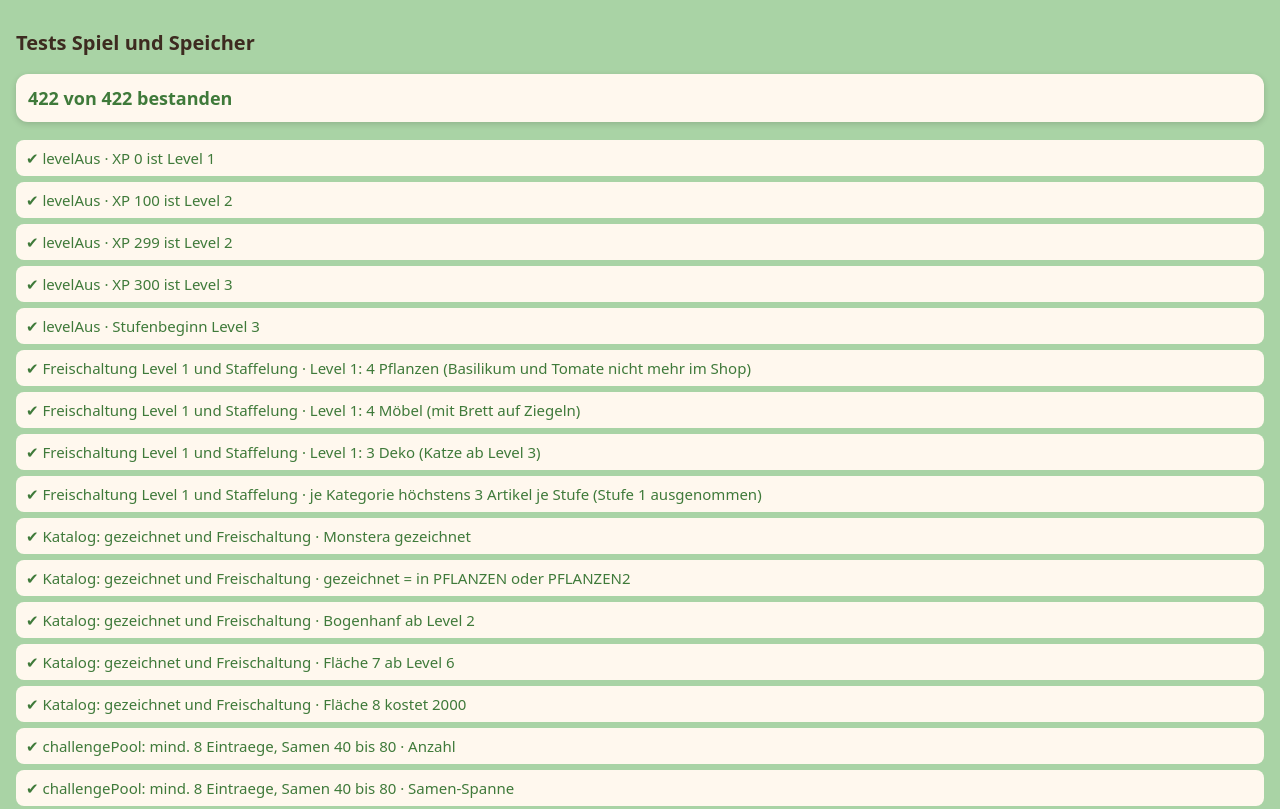
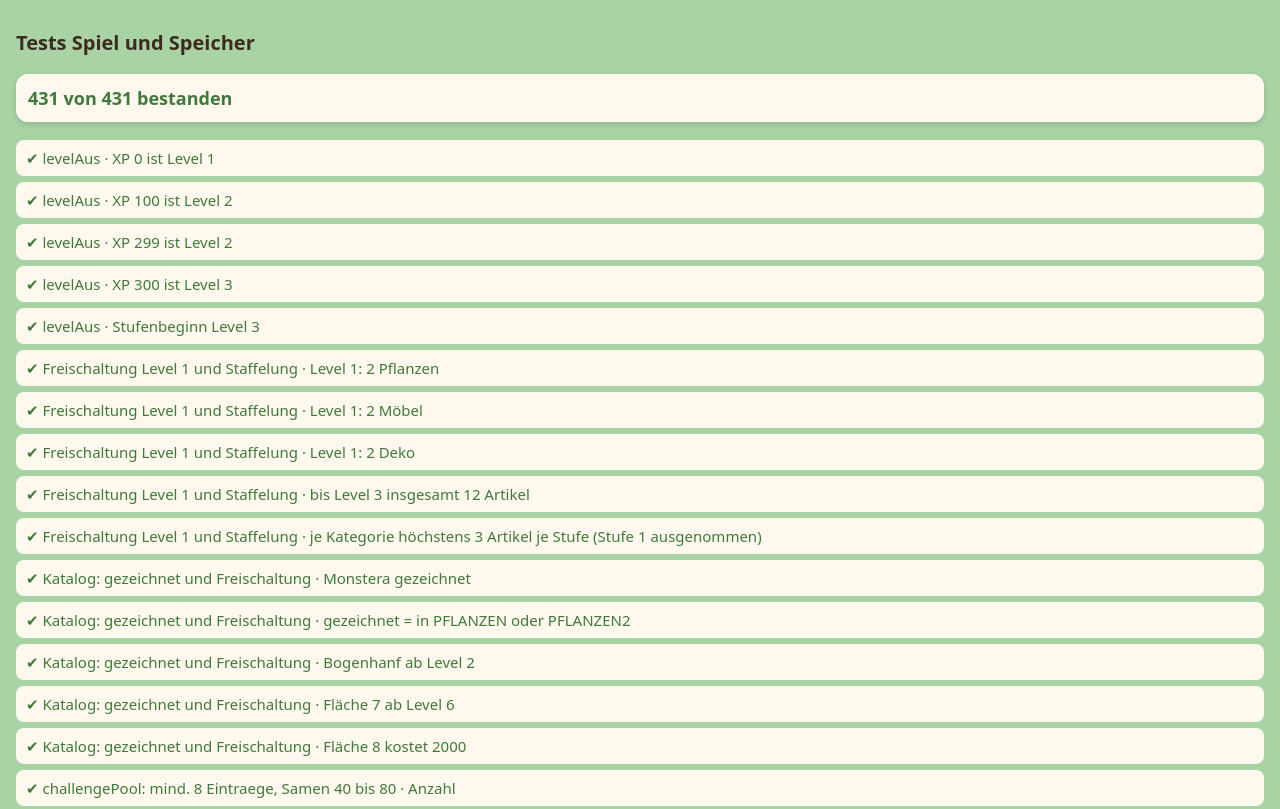
Before and after one commit to martinwottle-rgb/budgetgarden, a plain HTML site: page tests-spiel.html in a window 1280 px wide. Shown: the top 809 px of the page. Drawn offline with Linux system fonts and the light colour scheme.

Commit message:
Freischaltungen über 25 Level verteilt, Start mit leerem Gewächshaus und Gutscheinen, Shop sortiert
Co-Authored-By: Claude Opus 5.5 <noreply@anthropic.com>

```diff
--- a/css/woche.css
+++ b/css/woche.css
@@ -237,3 +237,8 @@
   .wk-fuellung { transition: none; }
   .wk-pfeil:active { transform: none; }
 }
+
+/* Hinweis im leeren Gewächshaus beim Start */
+.wk-start { display: grid; gap: 10px; }
+.wk-start-titel { font-weight: 700; font-size: 17px; }
+.wk-start p { margin: 0; }
--- a/js/speicher.js
+++ b/js/speicher.js
@@ -35,7 +35,11 @@ export function standardDaten(heute) {
       bewertet: { tage: [], wochen: [], zeitraeume: [] },
       offeneAbschluesse: [],
       besuch: { letzter: null, tag: 0 },
-      gutscheine: [],
+      // Start: leeres Gewächshaus, ein Möbel nach Wahl und eine Efeutute als Gutschein, dazu 50 Samen
+      gutscheine: [
+        { kategorie: 'moebel', typ: '*', bisLevel: 1 },
+        { kategorie: 'pflanze', typ: 'efeutute' }
+      ],
       saatgut: {},
       tuete: { seitSelten: 0, seitLegendaer: 0, geoeffnet: 0 },
       gratisTueten: 0,
@@ -44,11 +48,8 @@ export function standardDaten(heute) {
       entdeckt: [],
       gewaechshaus: {
         groesse: 6,
-        moebel: [
-          { id: 'm1', typ: 'regal_holz', gx: 0, gy: 1.6, drehung: 90 },
-          { id: 'm2', typ: 'tisch_natur', gx: 1.2, gy: 0, drehung: 0 }
-        ],
-        pflanzen: [{ id: 'p1', typ: 'efeutute', stufe: 1, ort: { moebel: 'm2', platz: 0 } }],
+        moebel: [],
+        pflanzen: [],
         deko: []
       }
     }
--- a/js/spiel.js
+++ b/js/spiel.js
@@ -31,29 +31,29 @@ const hat = (objekt, schluessel) => Object.prototype.hasOwnProperty.call(objekt,
 export const PREISE_PFLANZEN = {
   efeutute: { name: 'Efeutute', preis: 50, level: 1 },
   kaktus: { name: 'Goldkugelkaktus', preis: 40, level: 1 },
-  monstera: { name: 'Monstera deliciosa', preis: 200, level: 1 },
-  sonnenblume: { name: 'Sonnenblume', preis: 160, level: 1 },
+  monstera: { name: 'Monstera deliciosa', preis: 200, level: 7 },
+  sonnenblume: { name: 'Sonnenblume', preis: 160, level: 8 },
   bogenhanf: { name: 'Bogenhanf', preis: 50, level: 2 },
-  gruenlilie: { name: 'Grünlilie', preis: 50, level: 2 },
-  aloe: { name: 'Aloe vera', preis: 45, level: 3 },
-  gluecksfeder: { name: 'Glücksfeder', preis: 55, level: 3 },
-  lavendel: { name: 'Lavendel', preis: 50, level: 4 },
-  echeverie: { name: 'Echeverie', preis: 45, level: 4 },
-  geigenfeige: { name: 'Geigenfeige', preis: 220, level: 5 },
-  zitrone: { name: 'Zitronenbäumchen', preis: 230, level: 5 },
-  bonsai: { name: 'Ficus-Bonsai', preis: 60, level: 6 },
-  kletterrose: { name: 'Kletterrose', preis: 190, level: 6 },
-  orchidee: { name: 'Phalaenopsis-Orchidee', preis: 60, level: 7 },
-  calathea: { name: 'Calathea', preis: 55, level: 7 },
-  bostonfarn: { name: 'Bostonfarn', preis: 50, level: 8 },
-  strelitzie: { name: 'Strelitzie', preis: 300, level: 6 },
-  alocasia: { name: 'Alocasia', preis: 320, level: 7 },
-  olivenbaum: { name: 'Olivenbaum', preis: 400, level: 9 },
-  kentia: { name: 'Kentia-Palme', preis: 450, level: 11 },
-  feigenbaum: { name: 'Feigenbaum', preis: 480, level: 12 },
-  kannenpflanze: { name: 'Kannenpflanze', preis: 260, level: 13 },
-  bananenstaude: { name: 'Bananenstaude', preis: 600, level: 14 },
-  hoya: { name: 'Wachsblume (Hoya)', preis: 300, level: 16 }
+  gruenlilie: { name: 'Grünlilie', preis: 50, level: 3 },
+  aloe: { name: 'Aloe vera', preis: 45, level: 4 },
+  gluecksfeder: { name: 'Glücksfeder', preis: 55, level: 5 },
+  lavendel: { name: 'Lavendel', preis: 50, level: 7 },
+  echeverie: { name: 'Echeverie', preis: 45, level: 6 },
+  geigenfeige: { name: 'Geigenfeige', preis: 220, level: 11 },
+  zitrone: { name: 'Zitronenbäumchen', preis: 230, level: 12 },
+  bonsai: { name: 'Ficus-Bonsai', preis: 60, level: 9 },
+  kletterrose: { name: 'Kletterrose', preis: 190, level: 13 },
+  orchidee: { name: 'Phalaenopsis-Orchidee', preis: 60, level: 11 },
+  calathea: { name: 'Calathea', preis: 55, level: 10 },
+  bostonfarn: { name: 'Bostonfarn', preis: 50, level: 12 },
+  strelitzie: { name: 'Strelitzie', preis: 300, level: 15 },
+  alocasia: { name: 'Alocasia', preis: 320, level: 16 },
+  olivenbaum: { name: 'Olivenbaum', preis: 400, level: 18 },
+  kentia: { name: 'Kentia-Palme', preis: 450, level: 19 },
+  feigenbaum: { name: 'Feigenbaum', preis: 480, level: 20 },
+  kannenpflanze: { name: 'Kannenpflanze', preis: 260, level: 14 },
+  bananenstaude: { name: 'Bananenstaude', preis: 600, level: 22 },
+  hoya: { name: 'Wachsblume (Hoya)', preis: 300, level: 17 }
 };
 
 // Nicht mehr im Shop (SPEC-2). Vorhandene Pflanzen im Garten lassen sich verkaufen und leveln.
@@ -66,51 +66,51 @@ const PREISE_AUSLAUF = {
 export const PREISE_MOEBEL = {
   ziegelbrett: { name: 'Brett auf Betonsteinen', preis: 60, level: 1 },
   tisch_natur: { name: 'Pflanzentisch Teak', preis: 150, level: 1 },
-  regal_holz: { name: 'Teakregal', preis: 150, level: 1 },
-  holzkiste: { name: 'Teakkiste', preis: 150, level: 1 },
-  tisch_weiss: { name: 'Pflanzentisch Creme', preis: 180, level: 2 },
-  gaertnertisch_guss: { name: 'Gärtnertisch Haarnadel', preis: 250, level: 2 },
-  leiterregal: { name: 'Leiterregal', preis: 220, level: 3 },
-  wandregal: { name: 'Wandboard', preis: 170, level: 3 },
-  metallregal: { name: 'Haarnadel-Regal', preis: 260, level: 4 },
+  regal_holz: { name: 'Teakregal', preis: 150, level: 3 },
+  holzkiste: { name: 'Teakkiste', preis: 150, level: 4 },
+  tisch_weiss: { name: 'Pflanzentisch Creme', preis: 180, level: 6 },
+  gaertnertisch_guss: { name: 'Gärtnertisch Haarnadel', preis: 250, level: 9 },
+  leiterregal: { name: 'Leiterregal', preis: 220, level: 7 },
+  wandregal: { name: 'Wandboard', preis: 170, level: 5 },
+  metallregal: { name: 'Haarnadel-Regal', preis: 260, level: 13 },
   zinkregal: { name: 'Zinkregal', preis: 120, level: 2 },
-  zinkregal_hoch: { name: 'Hohes Zinkregal', preis: 340, level: 6 },
-  rattan_etagere: { name: 'Rattan-Etagere', preis: 240, level: 4 },
-  blumenhocker: { name: 'Blumenhocker', preis: 200, level: 5 },
-  steinsockel: { name: 'Terrazzo-Sockel', preis: 300, level: 5 },
+  zinkregal_hoch: { name: 'Hohes Zinkregal', preis: 340, level: 14 },
+  rattan_etagere: { name: 'Rattan-Etagere', preis: 240, level: 11 },
+  blumenhocker: { name: 'Blumenhocker', preis: 200, level: 12 },
+  steinsockel: { name: 'Terrazzo-Sockel', preis: 300, level: 16 },
   kraeuterbeet: { name: 'Kräuterbeet', preis: 500, level: 8 },
-  sideboard: { name: 'Sideboard', preis: 380, level: 6 },
-  pflanzentreppe: { name: 'Pflanzentreppe', preis: 300, level: 7 },
-  vitrine: { name: 'Glasvitrine mit Terrarium', preis: 550, level: 9 },
+  sideboard: { name: 'Sideboard', preis: 380, level: 17 },
+  pflanzentreppe: { name: 'Pflanzentreppe', preis: 300, level: 15 },
+  vitrine: { name: 'Glasvitrine mit Terrarium', preis: 550, level: 19 },
   hochbeet: { name: 'Hochbeet', preis: 900, level: 10 },
-  sputnik: { name: 'Sputnik-Pflanzenständer', preis: 650, level: 12 },
-  hochregal: { name: 'Raumteiler-Regal', preis: 900, level: 15 }
+  sputnik: { name: 'Sputnik-Pflanzenständer', preis: 650, level: 21 },
+  hochregal: { name: 'Raumteiler-Regal', preis: 900, level: 24 }
 };
 
 // Deko: die elf Namen aus SPEC.md. Lichterkette und Haengeampel stehen in SPEC, aber nicht in der Auftragsliste.
 export const PREISE_DEKO = {
   laterne: { name: 'Laterne', preis: 60, level: 1 },
-  bank: { name: 'Bank', preis: 80, level: 1 },
+  bank: { name: 'Bank', preis: 80, level: 5 },
   giesskanne: { name: 'Gießkanne', preis: 40, level: 1 },
-  katze: { name: 'Katze', preis: 250, level: 3 },
-  teppich: { name: 'Teppich', preis: 60, level: 2 },
-  vogelhaus: { name: 'Vogelhaus', preis: 70, level: 2 },
-  gartenzwerg: { name: 'Gartenzwerg', preis: 40, level: 3 },
-  windspiel: { name: 'Windspiel', preis: 30, level: 3 },
-  lichterkette: { name: 'Lichterglas', preis: 50, level: 4 },
-  haengeampel: { name: 'Hängeampel', preis: 60, level: 4 },
-  springbrunnen: { name: 'Springbrunnen', preis: 500, level: 5 },
-  katzenkorb: { name: 'Katzenkorb', preis: 180, level: 5 },
-  leseecke: { name: 'Leseplatz', preis: 220, level: 6 },
-  loungesessel: { name: 'Lounge-Sessel', preis: 350, level: 7 },
-  haengesessel: { name: 'Rattan-Hängesessel', preis: 420, level: 8 },
-  bogenlampe: { name: 'Bogenlampe', preis: 300, level: 9 },
-  schaukelstuhl: { name: 'Schaukelstuhl', preis: 380, level: 10 },
+  katze: { name: 'Katze', preis: 250, level: 9 },
+  teppich: { name: 'Teppich', preis: 60, level: 3 },
+  vogelhaus: { name: 'Vogelhaus', preis: 70, level: 6 },
+  gartenzwerg: { name: 'Gartenzwerg', preis: 40, level: 4 },
+  windspiel: { name: 'Windspiel', preis: 30, level: 2 },
+  lichterkette: { name: 'Lichterglas', preis: 50, level: 7 },
+  haengeampel: { name: 'Hängeampel', preis: 60, level: 8 },
+  springbrunnen: { name: 'Springbrunnen', preis: 500, level: 15 },
+  katzenkorb: { name: 'Katzenkorb', preis: 180, level: 10 },
+  leseecke: { name: 'Leseplatz', preis: 220, level: 11 },
+  loungesessel: { name: 'Lounge-Sessel', preis: 350, level: 13 },
+  haengesessel: { name: 'Rattan-Hängesessel', preis: 420, level: 16 },
+  bogenlampe: { name: 'Bogenlampe', preis: 300, level: 12 },
+  schaukelstuhl: { name: 'Schaukelstuhl', preis: 380, level: 14 },
   plattenspieler: { name: 'Plattenspieler-Möbel', preis: 450, level: 25 },
-  lichterlaube: { name: 'Lichterbogen', preis: 500, level: 12 },
+  lichterlaube: { name: 'Lichterbogen', preis: 500, level: 18 },
   aquarium: { name: 'Aquarium', preis: 700, level: 23 },
   teewagen: { name: 'Teewagen', preis: 400, level: 17 },
-  skulptur: { name: 'Messing-Skulptur', preis: 800, level: 18 }
+  skulptur: { name: 'Messing-Skulptur', preis: 800, level: 20 }
 };
 
 export const ERWEITERUNGEN = [
@@ -1265,8 +1265,10 @@ export function kaufen(daten, kategorie, typ, ort, heute = heuteIso()) {
     return fehler('Unbekannte Kategorie.');
   }
   if (eintrag.gutschein) {
-    const i = (d.spiel.gutscheine || []).findIndex(g => g.kategorie === kategorie && g.typ === typ);
-    d.spiel.gutscheine.splice(i, 1);
+    // Passender Einzel-Gutschein zuerst, sonst der Gutschein nach Wahl
+    const g = gutscheinFuer(d, kategorie, typ);
+    const i = d.spiel.gutscheine.indexOf(g);
+    if (i >= 0) d.spiel.gutscheine.splice(i, 1);
   }
   if (kategorie === 'pflanze') entdecke(d, typ);
   d.spiel.samen -= preis;
@@ -1467,8 +1469,17 @@ function gutscheinAusDatum(liste, heute, salz) {
 }
 
 // Gutschein eines Artikels (kategorie + typ) oder null
+// Ein Gutschein mit typ '*' gilt für ein Teil nach Wahl dieser Kategorie bis Level bisLevel (Start-Gutschein).
 export function gutscheinFuer(daten, kategorie, typ) {
-  return (daten.spiel.gutscheine || []).find(g => g.kategorie === kategorie && g.typ === typ) || null;
+  const liste = daten.spiel.gutscheine || [];
+  return liste.find(g => g.kategorie === kategorie && g.typ === typ) ||
+    liste.find(g => g.kategorie === kategorie && g.typ === '*' && levelVonArtikel(kategorie, typ) <= (g.bisLevel || 1)) ||
+    null;
+}
+
+function levelVonArtikel(kategorie, typ) {
+  const tabelle = kategorie === 'pflanze' ? PREISE_PFLANZEN : kategorie === 'moebel' ? PREISE_MOEBEL : kategorie === 'deko' ? PREISE_DEKO : {};
+  return hat(tabelle, typ) ? tabelle[typ].level : Infinity;
 }
 
 // Tagesgeschenk für heute. verfuegbar: noch nicht abgeholt. tag: Nummer des Geschenks (zählt nie zurück).
--- a/js/tests-spiel.js
+++ b/js/tests-spiel.js
@@ -57,10 +57,17 @@ function wirft(fn) {
 
 const EUR = (x) => x * 100;
 
-// Startstand mit genug Samen, Level 1
+// Startstand mit genug Samen, Level 1. Für die Mechanik-Tests mit dem früheren Startgarten
+// (Teakregal, Pflanzentisch, eine Efeutute) und ohne Start-Gutscheine.
 function basis(samen = 500, xp = 0) {
   const d = P.standardDaten('2026-10-01');
   d.einstellungen.ersteinrichtungFertig = true;
+  d.spiel.gutscheine = [];
+  d.spiel.gewaechshaus.moebel = [
+    { id: 'm1', typ: 'regal_holz', gx: 0, gy: 1.6, drehung: 90 },
+    { id: 'm2', typ: 'tisch_natur', gx: 1.2, gy: 0, drehung: 0 }
+  ];
+  d.spiel.gewaechshaus.pflanzen = [{ id: 'p1', typ: 'efeutute', stufe: 1, ort: { moebel: 'm2', platz: 0 } }];
   d.spiel.samen = samen;
   d.spiel.xp = xp;
   return d;
@@ -95,10 +102,11 @@ test('levelAus', () => {
 
 test('Freischaltung Level 1 und Staffelung', () => {
   const k = S.katalog(P.standardDaten('2026-10-01'));
-  gleich(k.filter(x => x.kategorie === 'pflanze' && x.level === 1).length, 4, 'Level 1: 4 Pflanzen (Basilikum und Tomate nicht mehr im Shop)');
-  // Auftrag 1.1: Brett auf Ziegeln (Möbel) ist Level 1, Katze wird erst ab Level 3 freigeschaltet
-  gleich(k.filter(x => x.kategorie === 'moebel' && x.level === 1).length, 4, 'Level 1: 4 Möbel (mit Brett auf Ziegeln)');
-  gleich(k.filter(x => x.kategorie === 'deko' && x.level === 1).length, 3, 'Level 1: 3 Deko (Katze ab Level 3)');
+  gleich(k.filter(x => x.kategorie === 'pflanze' && x.level === 1).length, 2, 'Level 1: 2 Pflanzen');
+  // Neu verteilt (23.10.): Start mit je zwei Artikeln, danach meist je ein Artikel pro Kategorie und Level
+  gleich(k.filter(x => x.kategorie === 'moebel' && x.level === 1).length, 2, 'Level 1: 2 Möbel');
+  gleich(k.filter(x => x.kategorie === 'deko' && x.level === 1).length, 2, 'Level 1: 2 Deko');
+  gleich(k.filter(x => ['pflanze', 'moebel', 'deko'].includes(x.kategorie) && x.level <= 3).length, 12, 'bis Level 3 insgesamt 12 Artikel');
   gleich(['pflanze', 'moebel', 'deko'].every(kat => gestaffelt(kat, 3)), true, 'je Kategorie höchstens 3 Artikel je Stufe (Stufe 1 ausgenommen)');
 });
 
@@ -214,8 +222,8 @@ test('bewerte: Abschluss mit Überzug zahlt nichts aus', () => {
 
 test('kaufen: zu wenig Samen', () => {
   const d = basis(50);
-  const r = S.kaufen(d, 'pflanze', 'monstera', { moebel: 'm2', platz: 1 });
-  scheitert(r, 'Monstera mit 50 Samen');
+  const r = S.kaufen(d, 'moebel', 'tisch_natur', { gx: 3, gy: 3, drehung: 0 });
+  scheitert(r, 'Pflanzentisch (150) mit 50 Samen');
   gleich(String(r.fehler).includes('Samen'), true, 'Meldung nennt Samen');
 });
 
@@ -251,7 +259,7 @@ test('kaufen: Level-Sperre und noch nicht gezeichnet', () => {
 });
 
 test('kaufen: Möbel mit Position und Überschneidung', () => {
-  const d = basis(500);
+  const d = basis(500, 300);
   const r = S.kaufen(d, 'moebel', 'regal_holz', { gx: 3, gy: 3, drehung: 0 });
   klappt(r, 'Holzregal frei');
   gleich(r.daten.spiel.samen, 350, 'Samen abgezogen');
@@ -323,7 +331,7 @@ test('welk', () => {
 
 // Level 6 (Haengeampel und Metallregal ab Level 4), Samen reichen fuer alle Versuche
 function reich() {
-  return basis(2000, 1500);
+  return basis(2000, 7800); // Level 13: Hängeampel (8) und Haarnadel-Regal (13) freigeschaltet
 }
 
 test('Haengeampel: freie Haken im Standardgarten', () => {
@@ -676,9 +684,27 @@ function ausgabe(datum, betrag) {
   return { id: 'a' + datum, art: 'ausgabe', name: 'Einkauf', betrag, datum, kategorie: 'lebensmittel', notiz: '' };
 }
 
-test('Katze kostet 250 und ist ab Level 3', () => {
+
+test('Start: leeres Gewächshaus, 50 Samen, Möbel-Gutschein nach Wahl und Efeutute', () => {
+  const d = P.standardDaten('2026-10-01');
+  d.einstellungen.ersteinrichtungFertig = true;
+  gleich([d.spiel.samen, d.spiel.gewaechshaus.moebel.length, d.spiel.gewaechshaus.pflanzen.length], [50, 0, 0], '50 Samen, leer');
+  const k = S.katalog(d);
+  gleich(k.filter(x => x.kategorie === 'moebel' && x.gutschein).map(x => x.typ).sort(), ['tisch_natur', 'ziegelbrett'], 'Gutschein gilt für die Level-1-Möbel');
+  gleich(k.find(x => x.typ === 'regal_holz').gutschein, false, 'nicht für Level-3-Möbel');
+  const r = S.kaufen(d, 'moebel', 'tisch_natur', { gx: 2, gy: 2, drehung: 0 });
+  klappt(r, 'Tisch mit Gutschein');
+  gleich([r.daten.spiel.samen, r.daten.spiel.gutscheine.length], [50, 1], 'gratis, ein Gutschein übrig');
+  gleich(S.katalog(r.daten).some(x => x.kategorie === 'moebel' && x.gutschein), false, 'Möbel-Gutschein verbraucht');
+  const tisch = r.daten.spiel.gewaechshaus.moebel[0];
+  const r2 = S.kaufen(r.daten, 'pflanze', 'efeutute', { moebel: tisch.id, platz: 0 });
+  klappt(r2, 'Efeutute mit Gutschein auf den Tisch');
+  gleich([r2.daten.spiel.samen, r2.daten.spiel.gutscheine.length], [50, 0], 'gratis, keine Gutscheine mehr');
+});
+
+test('Katze kostet 250 und ist ab Level 9', () => {
   gleich(S.PREISE_DEKO.katze.preis, 250, 'Preis');
-  gleich(S.PREISE_DEKO.katze.level, 3, 'Level');
+  gleich(S.PREISE_DEKO.katze.level, 9, 'Level');
   gleich(S.katalog(basis()).find(k => k.typ === 'katze').freigeschaltet, false, 'auf Level 1 gesperrt');
 });
 
@@ -734,7 +760,7 @@ test('naechsterMeilenstein: Tag 18 nennt Tag 30 in 12 Tagen, nach Tag 365 keiner
 
 test('Zinkregal und Hohes Zinkregal: Preise und Level', () => {
   gleich([S.PREISE_MOEBEL.zinkregal.preis, S.PREISE_MOEBEL.zinkregal.level], [120, 2], 'Zinkregal 120, Level 2');
-  gleich([S.PREISE_MOEBEL.zinkregal_hoch.preis, S.PREISE_MOEBEL.zinkregal_hoch.level], [340, 6], 'Hohes Zinkregal 340, Level 6');
+  gleich([S.PREISE_MOEBEL.zinkregal_hoch.preis, S.PREISE_MOEBEL.zinkregal_hoch.level], [340, 14], 'Hohes Zinkregal 340, Level 14');
   gleich(S.PREISE_MOEBEL.metallregal.name, 'Haarnadel-Regal', 'Haarnadel-Regal unverändert');
 });
 
@@ -1139,12 +1165,12 @@ test('Basilikum: nicht mehr im Shop, vorhandenes bleibt', () => {
 test('SPEC-2-Tabellen: Pflanzen, Möbel, Deko mit Level und Preis', () => {
   const k = S.katalog(basis());
   const f = (kat, typ) => k.find(x => x.kategorie === kat && x.typ === typ);
-  gleich([f('pflanze', 'strelitzie').preis, f('pflanze', 'strelitzie').level], [300, 6], 'Strelitzie');
-  gleich([f('pflanze', 'hoya').preis, f('pflanze', 'hoya').level], [300, 16], 'Hoya');
+  gleich([f('pflanze', 'strelitzie').preis, f('pflanze', 'strelitzie').level], [300, 15], 'Strelitzie');
+  gleich([f('pflanze', 'hoya').preis, f('pflanze', 'hoya').level], [300, 17], 'Hoya');
   gleich([f('moebel', 'kraeuterbeet').preis, f('moebel', 'kraeuterbeet').level], [500, 8], 'Kräuterbeet');
   gleich([f('moebel', 'hochbeet').preis, f('moebel', 'hochbeet').level], [900, 10], 'Hochbeet');
-  gleich([f('moebel', 'hochregal').preis, f('moebel', 'hochregal').level], [900, 15], 'Hochregal');
-  gleich([f('deko', 'skulptur').preis, f('deko', 'skulptur').level], [800, 18], 'Skulptur');
+  gleich([f('moebel', 'hochregal').preis, f('moebel', 'hochregal').level], [900, 24], 'Hochregal');
+  gleich([f('deko', 'skulptur').preis, f('deko', 'skulptur').level], [800, 20], 'Skulptur');
   gleich([f('deko', 'teewagen').level, f('deko', 'aquarium').level, f('deko', 'plattenspieler').level], [17, 23, 25], 'verschobene Deko-Level');
   gleich(f('deko', 'katzenkorb').preis, 180, 'Katzenkorb');
   gleich(f('moebel', 'ziegelbrett').name, 'Brett auf Betonsteinen', 'Möbelname angeglichen');
@@ -1219,11 +1245,11 @@ test('Level 1 bis 25: Topfpflanzen für Sparziele, nur kaufbar und ohne Saatgut'
 
 test('Sparziel-Pflanzen: Level 1 und 3, sortiert, mit Hinweis auf höhere Level', () => {
   const l1 = S.sparzielPflanzen(basis());
-  gleich(l1.pflanzen.map(p => p.typ).sort(), ['efeutute', 'kaktus', 'monstera', 'sonnenblume'], 'Level 1: Auswahl');
+  gleich(l1.pflanzen.map(p => p.typ).sort(), ['efeutute', 'kaktus'], 'Level 1: Auswahl');
   gleich(l1.weitere, true, 'Hinweis: weitere ab höherem Level');
   const l3 = S.sparzielPflanzen(basis(0, 300));
   const typen = l3.pflanzen.map(p => p.typ);
-  gleich(typen.includes('aloe') && typen.includes('gluecksfeder'), true, 'Level 3: Level-3-Pflanzen dabei');
+  gleich(typen.includes('bogenhanf') && typen.includes('gruenlilie'), true, 'Level 3: Level-2- und Level-3-Pflanzen dabei');
   gleich(typen.includes('erdbeere'), false, 'Level 3: keine Erdbeere');
   gleich(l3.pflanzen.every(p => p.level <= 3), true, 'Level 3: nur freigeschaltete');
   const lvl = l3.pflanzen.map(p => p.level);
--- a/js/ui/shop.js
+++ b/js/ui/shop.js
@@ -80,7 +80,10 @@ function inhaltDesReiters(ctx, saison) {
   if (reiterWahl === 'tuete') return tuetenBereich(ctx);
   if (reiterWahl === 'saison') return saisonBereich(ctx, saison);
   if (reiterWahl === 'design') return designBereich(ctx);
+  // Reihenfolge: Gutscheine, dann kaufbar (freigeschaltet), dann gesperrt; jeweils nach Level und Preis
+  const rang = (a) => (a.gutschein ? 0 : a.freigeschaltet ? 1 : 2);
   const karten = katalog(ctx.daten).filter(a => a.kategorie === reiterWahl)
+    .sort((x, y) => rang(x) - rang(y) || x.level - y.level || x.preis - y.preis)
     .map(a => (a.kategorie === 'erweiterung' ? erweiterungKarte(ctx, a) : artikelKarte(ctx, a)));
   return el('div', { class: 'raster' }, karten);
 }
@@ -309,7 +312,7 @@ function kaufBlatt(ctx, a) {
           ctx.navigiere('garten', { platzieren: { kategorie: a.kategorie, typ: a.typ } });
         }
       }),
-      gratis ? el('p', { class: 'klein sh-grund', text: 'Dein Gutschein aus dem Tagesgeschenk' }) : null,
+      gratis ? el('p', { class: 'klein sh-grund', text: 'Dafür wird ein Gutschein eingelöst.' }) : null,
       grund ? el('p', { class: 'sh-grund', text: grund }) : null,
       el('button', { type: 'button', class: 'knopf knopf-leise knopf-voll', text: 'Abbrechen', onclick: () => blatt.schliessen() })
     )
--- a/sw.js
+++ b/sw.js
@@ -1,5 +1,5 @@
 // Service Worker für den Budgetgarten: Offline-Cache und Erinnerungs-Push.
-const VERSION = 'v12';
+const VERSION = 'v13';
 const CACHE = `budgetgarten-${VERSION}`;
 
 // Alle App-Dateien, die beim Installieren vorab gespeichert werden (relativ zu dieser Datei).
```
Also changed, not shown: SPEC-3.md (+7 -0 lines), js/ui/garten.js (+13 -0 lines).
